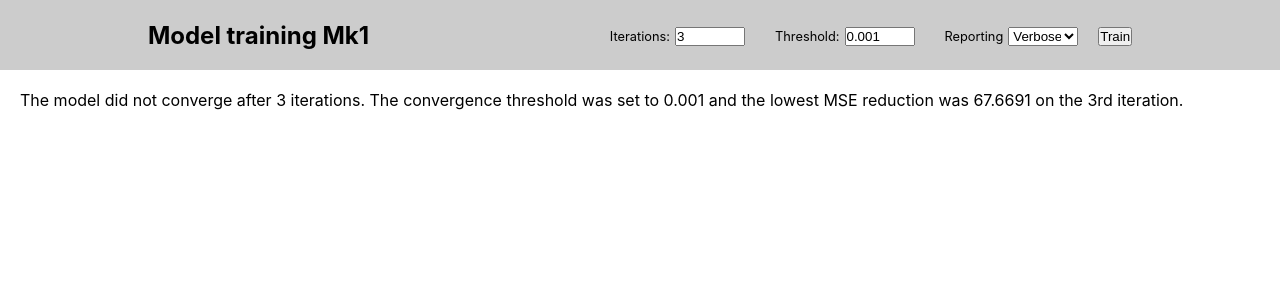
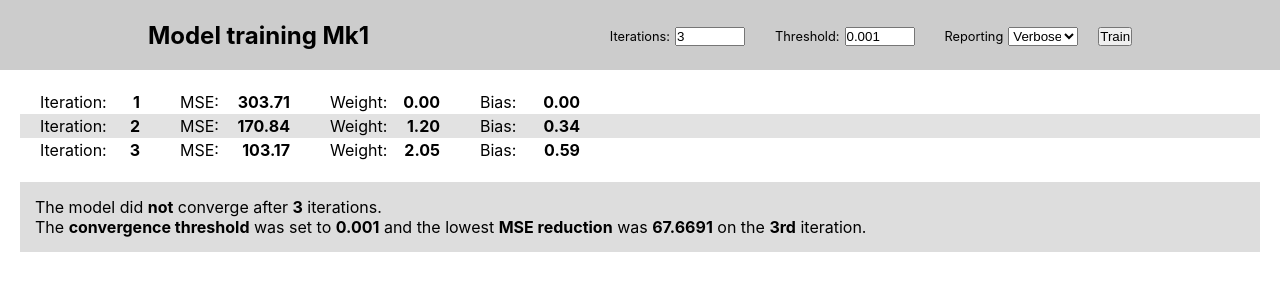
Before and after one commit to pablisch/model-training-react-1, a React (Vite) app: page / in a window 1280 px wide. Both pictures are taken after a click on the button "Train". Shown: the top 300 px of the page. Built offline with nearby package versions, Linux system fonts and the light colour scheme.

Commit message:
chore: improvements to results row display.

```diff
--- /dev/null
+++ b/global.css
@@ -0,0 +1,5 @@
+:root {
+  /* COLOURS */
+  --navbar-background: #ccc;
+  --even-row-background: #e2e2e2;
+}
--- a/src/App.tsx
+++ b/src/App.tsx
@@ -61,6 +61,7 @@ function App() {
         trainingData={trainingData}
         isConverged={isConverged}
         convergenceThreshold={convergenceThreshold}
+        reporting={reporting}
       />
     </div>
   )
--- a/src/components/Results/Results.css
+++ b/src/components/Results/Results.css
@@ -3,5 +3,38 @@
 }
 
 .result-conclusion {
+  background: #ddd;
   margin-top: 20px;
+  padding: 15px;
 }
+
+.result-row-container {
+  display: flex;
+  padding: 2px 20px
+}
+
+.result-row-section {
+  display: flex;
+  justify-content: space-between;
+  margin-right: 40px;
+}
+
+.iteration-section {
+  width: 100px;
+}
+
+.mse-section {
+  width: 110px;
+}
+
+.weight-section {
+  width: 110px;
+}
+
+.bias-section {
+  width: 100px;
+}
+
+.even-row {
+  background: var(--even-row-background);
+}
--- a/src/components/Results/Results.tsx
+++ b/src/components/Results/Results.tsx
@@ -9,7 +9,7 @@ import {
 } from '../../types/types.ts'
 import ResultsRow from './ResultsRow.tsx'
 import './Results.css'
-import { ORDINAL_INDICATOR } from '../../data/data.ts'
+import { ORDINAL_INDICATOR, REPORTING } from '../../data/data.ts'
 
 interface ResultsProps {
   trainingData: TrainingData
@@ -58,28 +58,52 @@ const Results = ({
 
   const resultConclusionMessage = (() => {
     const finalIteration = trainingData[trainingData.length - 1]
+
     if (
       isConverged &&
       finalIteration !== null &&
       finalIteration.mseReduction !== null
     ) {
-      return `Converged after ${trainingData.length} iterations with an MSE reduction of ${finalIteration.mseReduction ? finalIteration.mseReduction.toFixed(4) : 'N/A'}`
+      return (
+        <>
+          Converged after <strong>{trainingData.length}</strong> iterations with
+          an <strong>MSE reduction</strong> of{' '}
+          <strong>{finalIteration.mseReduction.toFixed(4)}</strong>.
+        </>
+      )
     }
+
     if (lowestMseReductionIteration !== null) {
-      return `The model did not converge after ${trainingData.length} iterations.\nThe convergence threshold was set to ${convergenceThreshold} and the lowest MSE reduction was ${lowestMseReductionIteration.mseReduction.toFixed(4)} on the ${lowestMseReductionIteration.iteration}${ordinalIndicator} iteration.`
+      return (
+        <>
+          The model did <strong>not</strong> converge after{' '}
+          <strong>{trainingData.length}</strong> iterations.
+          <br />
+          The <strong>convergence threshold</strong> was set to{' '}
+          <strong>{convergenceThreshold}</strong> and the lowest{' '}
+          <strong>MSE reduction</strong> was{' '}
+          <strong>{lowestMseReductionIteration.mseReduction.toFixed(4)}</strong>{' '}
+          on the{' '}
+          <strong>
+            {lowestMseReductionIteration.iteration}
+            {ordinalIndicator}
+          </strong>{' '}
+          iteration.
+        </>
+      )
     }
 
     return ''
   })()
 
   const resultsRows = (() => {
-    if (reporting === 'full') {
+    if (reporting === REPORTING.full) {
       return trainingData.map(row => {
         return <ResultsRow key={row.iteration} rowData={row} />
       })
-    } else if (reporting === 'verbose') {
+    } else if (reporting === REPORTING.verbose) {
       return trainingData.map(row => {
-        return <ResultsRow key={row.iteration + 1} rowData={row} />
+        return <ResultsRow key={row.iteration} rowData={row} />
       })
     } else {
       return null
--- a/src/components/Results/ResultsRow.tsx
+++ b/src/components/Results/ResultsRow.tsx
@@ -1,5 +1,7 @@
 // import React from 'react';
 import { TrainingIterationData } from '../../types/types.ts'
+import './Results.css'
+import '../../../global.css'
 
 interface ResultsRowProps {
   rowData: TrainingIterationData
@@ -7,8 +9,33 @@ interface ResultsRowProps {
 
 const ResultsRow = ({ rowData }: ResultsRowProps) => {
   return (
-    <div>
-      {`id: ${rowData.iteration}, - mse: ${rowData.mse ? rowData.mse.toFixed(2) : 'N/A'}, - mseReduction: ${rowData.mseReduction ? rowData.mseReduction.toFixed(2) : 'N/A'}, - weight: ${rowData.weight.toFixed(2)}, - bias: ${rowData.bias.toFixed(2)}`}
+    <div
+      className={`result-row-container ${rowData.iteration % 2 === 0 ? 'even-row' : ''}`}
+    >
+      <div className={`result-row-section iteration-section`}>
+        <p>Iteration:</p>
+        <p>
+          <strong>{rowData.iteration}</strong>
+        </p>
+      </div>
+      <div className={`result-row-section mse-section`}>
+        <p>MSE:</p>
+        <p>
+          <strong>{rowData.mse ? rowData.mse.toFixed(2) : 'N/A'}</strong>
+        </p>
+      </div>
+      <div className={`result-row-section weight-section`}>
+        <p>Weight:</p>
+        <p>
+          <strong>{rowData.weight.toFixed(2)}</strong>
+        </p>
+      </div>
+      <div className={`result-row-section bias-section`}>
+        <p>Bias:</p>
+        <p>
+          <strong>{rowData.bias.toFixed(2)}</strong>
+        </p>
+      </div>
     </div>
   )
 }
```
